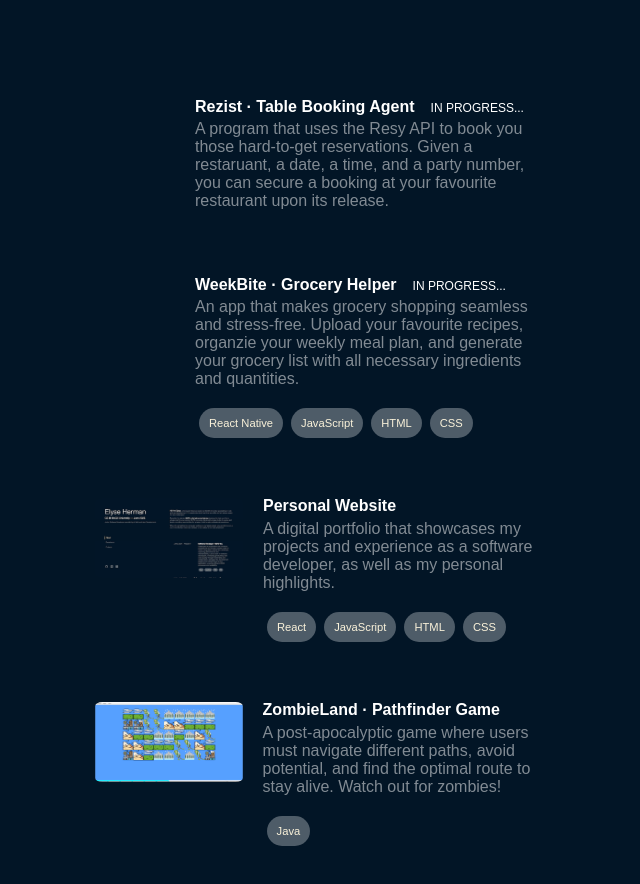
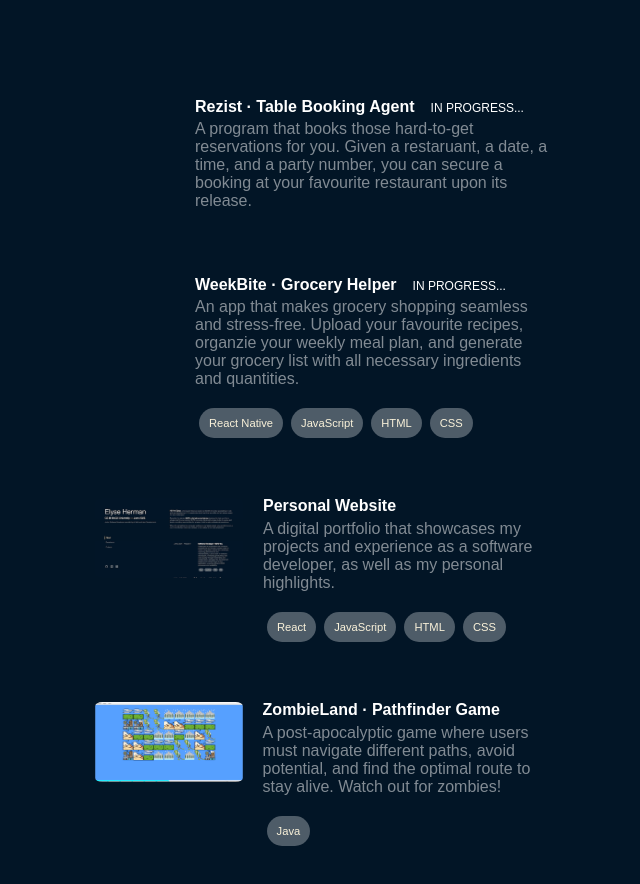
Before and after one commit to elyseherman/Personal-Website, a React (Create React App) app: page / in a window 1280 px wide. Shown: the part 1360-2244 px from the top of the page, without its empty margins (593-1233 px from the left). Built offline with nearby package versions, Linux system fonts and the light colour scheme.

Commit message:
Updated projects in progress description.

```diff
--- a/src/Components/Projects.js
+++ b/src/Components/Projects.js
@@ -8,14 +8,14 @@ import image2 from '../Media/ZombieLand.png';
 class Projects extends Component {
     render() {
         return (
-                <div className='projects'>
-                    <ProjectsInProgressCard projectTitle='Rezist · Table Booking Agent' description='A program that uses the Resy API to book you those hard-to-get reservations. Given a restaruant, a date, a time, and a party number, you can secure a booking at your favourite restaurant upon its release.' tag1={null} tag2={null} tag3={null} tag4={null}/>
-                    <ProjectsInProgressCard projectTitle='WeekBite · Grocery Helper' description='An app that makes grocery shopping seamless and stress-free. Upload your favourite recipes, organzie your weekly meal plan, and generate your grocery list with all necessary ingredients and quantities.' tag1='React Native' tag2='JavaScript' tag3='HTML' tag4='CSS'/>
-                    <ProjectsCard projectTitle='Personal Website' description='A digital portfolio that showcases my projects and experience as a software developer, as well as my personal highlights.' tag1='React' tag2='JavaScript' tag3='HTML' tag4='CSS' src={image1}/>
-                    <a href='https://github.com/elyseherman/ZombieLand' target='_blank' rel='noopener noreferrer'>
-                    <ProjectsCard projectTitle='ZombieLand · Pathfinder Game' description='A post-apocalyptic game where users must navigate different paths, avoid potential, and find the optimal route to stay alive. Watch out for zombies!' tag1='Java' tag2={null} tag3={null} tag4={null} src={image2}/>
-                    </a>
-                </div>
+            <div className='projects'>
+                <ProjectsInProgressCard projectTitle='Rezist · Table Booking Agent' description='A program that books those hard-to-get reservations for you. Given a restaruant, a date, a time, and a party number, you can secure a booking at your favourite restaurant upon its release.' tag1={null} tag2={null} tag3={null} tag4={null} />
+                <ProjectsInProgressCard projectTitle='WeekBite · Grocery Helper' description='An app that makes grocery shopping seamless and stress-free. Upload your favourite recipes, organzie your weekly meal plan, and generate your grocery list with all necessary ingredients and quantities.' tag1='React Native' tag2='JavaScript' tag3='HTML' tag4='CSS' />
+                <ProjectsCard projectTitle='Personal Website' description='A digital portfolio that showcases my projects and experience as a software developer, as well as my personal highlights.' tag1='React' tag2='JavaScript' tag3='HTML' tag4='CSS' src={image1} />
+                <a href='https://github.com/elyseherman/ZombieLand' target='_blank' rel='noopener noreferrer'>
+                    <ProjectsCard projectTitle='ZombieLand · Pathfinder Game' description='A post-apocalyptic game where users must navigate different paths, avoid potential, and find the optimal route to stay alive. Watch out for zombies!' tag1='Java' tag2={null} tag3={null} tag4={null} src={image2} />
+                </a>
+            </div>
         );
     }
 }
```
